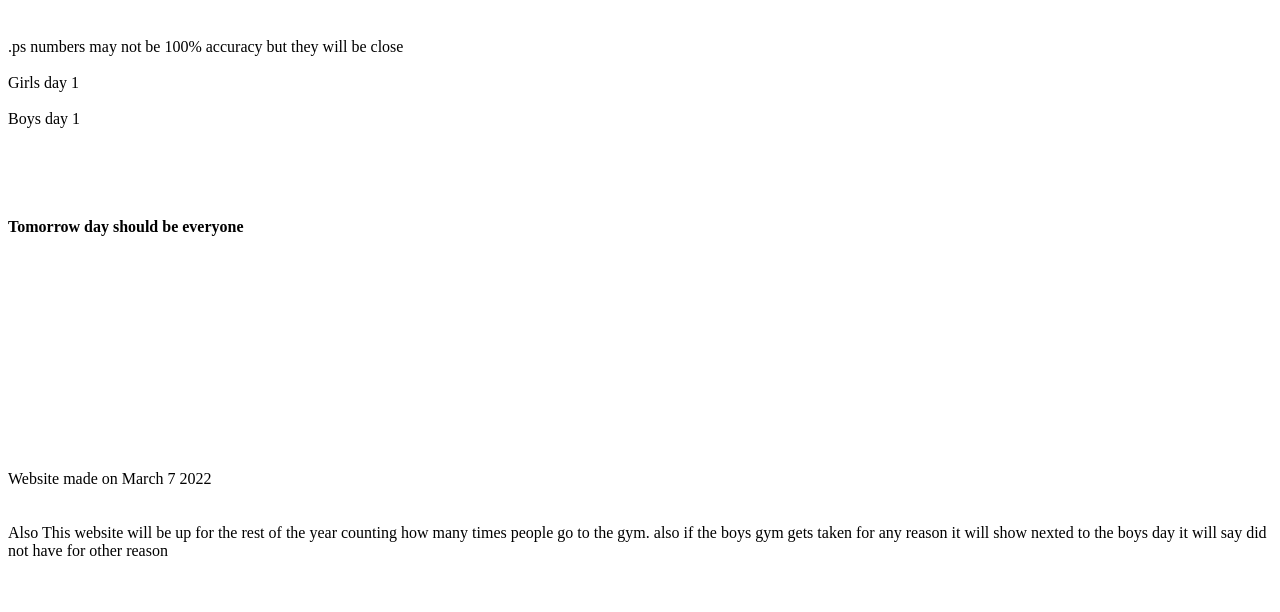
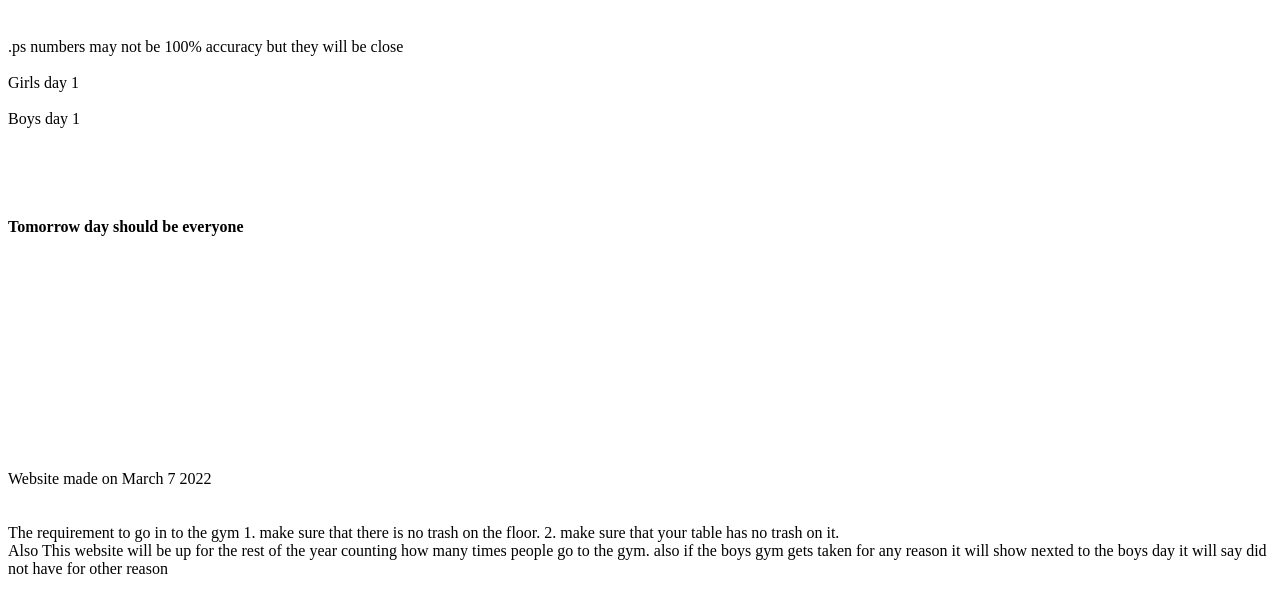
Before and after one commit to brittohio1/Girls-Vs-Boys-gym-day-counter, a plain HTML site: page index.html in a window 1280 px wide. Shown: the part 60-672 px from the top of the page. Drawn offline with Linux system fonts and the light colour scheme.

Commit message:
Update index.html

```diff
--- a/index.html
+++ b/index.html
@@ -36,5 +36,8 @@ Website made on March 7 2022
 <br>
 <br>
 <br>
+The requirement to go in to the gym 1. make sure that there is no trash on the floor. 2. make sure that your table has no trash on it.
+
+<br>
 Also This website will be up for the rest of the year counting how many times people go to the gym. also if the boys gym gets taken for any reason it will show nexted to the boys day it will say did not have for other reason
 </html>
```
